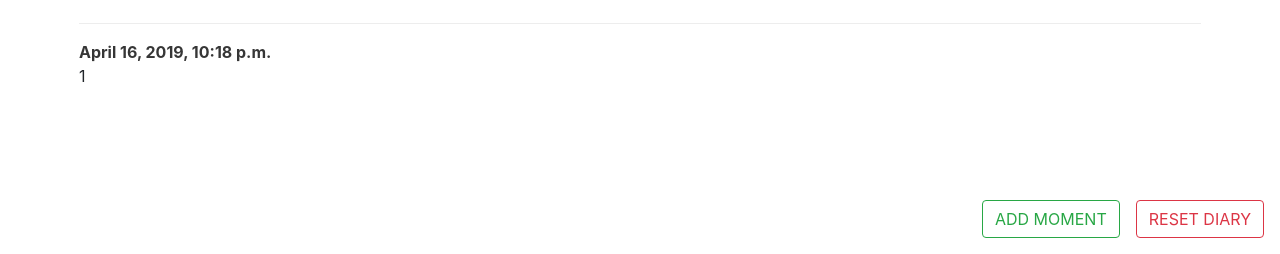
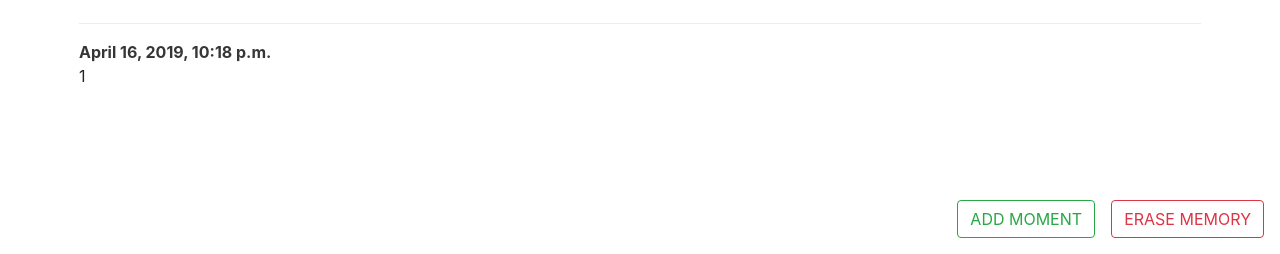
Before and after one commit to pandeyroshan/Virtual-Diary, a Django app: page / in a window 1280 px wide. Shown: the part 584-838 px from the top of the page. Run offline with Django 3.2, Linux system fonts and the light colour scheme; data comes from the database, SQL or seed files in the repository; some libraries are stand-ins or nearby versions.

Commit message:
Update index.html

```diff
--- a/entries/templates/entries/index.html
+++ b/entries/templates/entries/index.html
@@ -40,7 +40,7 @@
     </section>
     <div class="d-flex justify-content-end">
         <a href="{% url 'add' %}"><button type="button" class="btn btn-outline-success pull-right mr-3 mb-3">ADD MOMENT</button></a>
-        <a href="{% url 'reset' %}"><button type="button" class="btn btn-outline-danger pull-right mr-3 mb-3">RESET DIARY</button></a>
+        <a href="{% url 'reset' %}"><button type="button" class="btn btn-outline-danger pull-right mr-3 mb-3">ERASE MEMORY</button></a>
     </div>
 </body>
 
```
